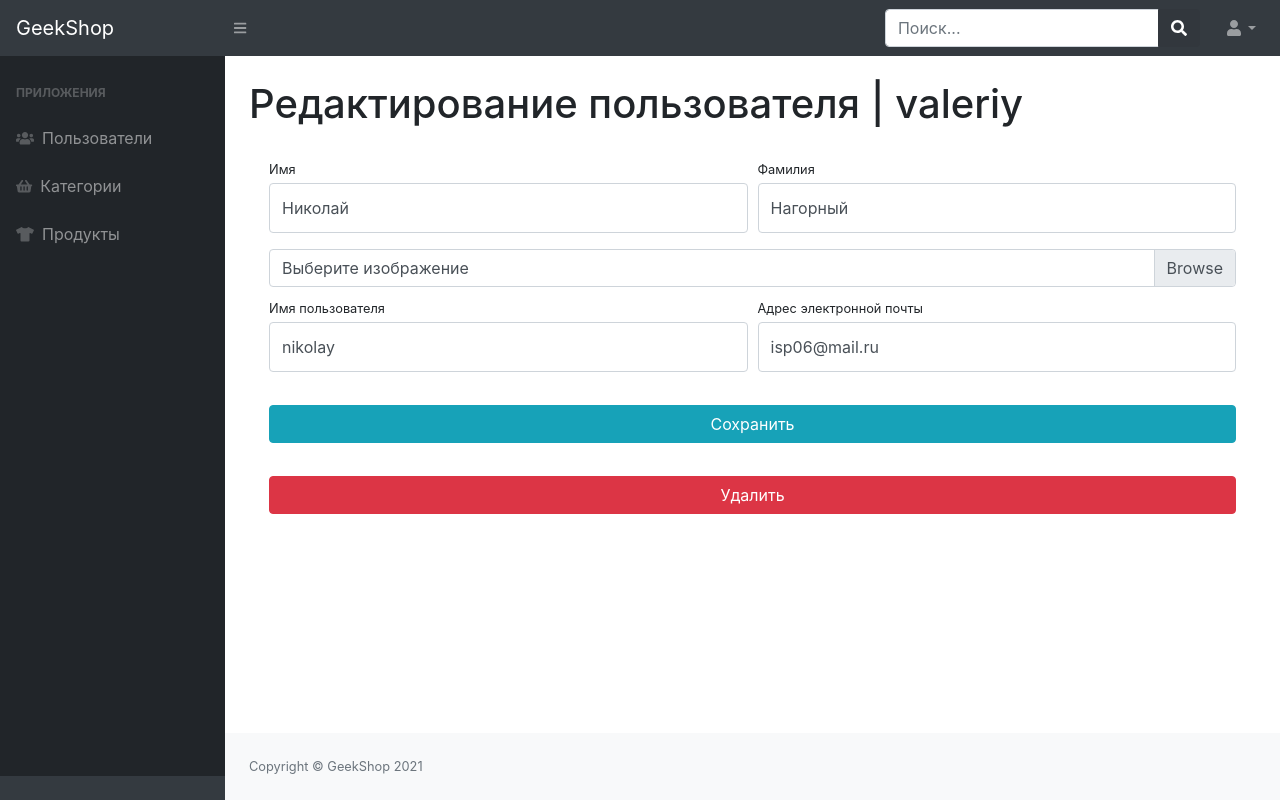
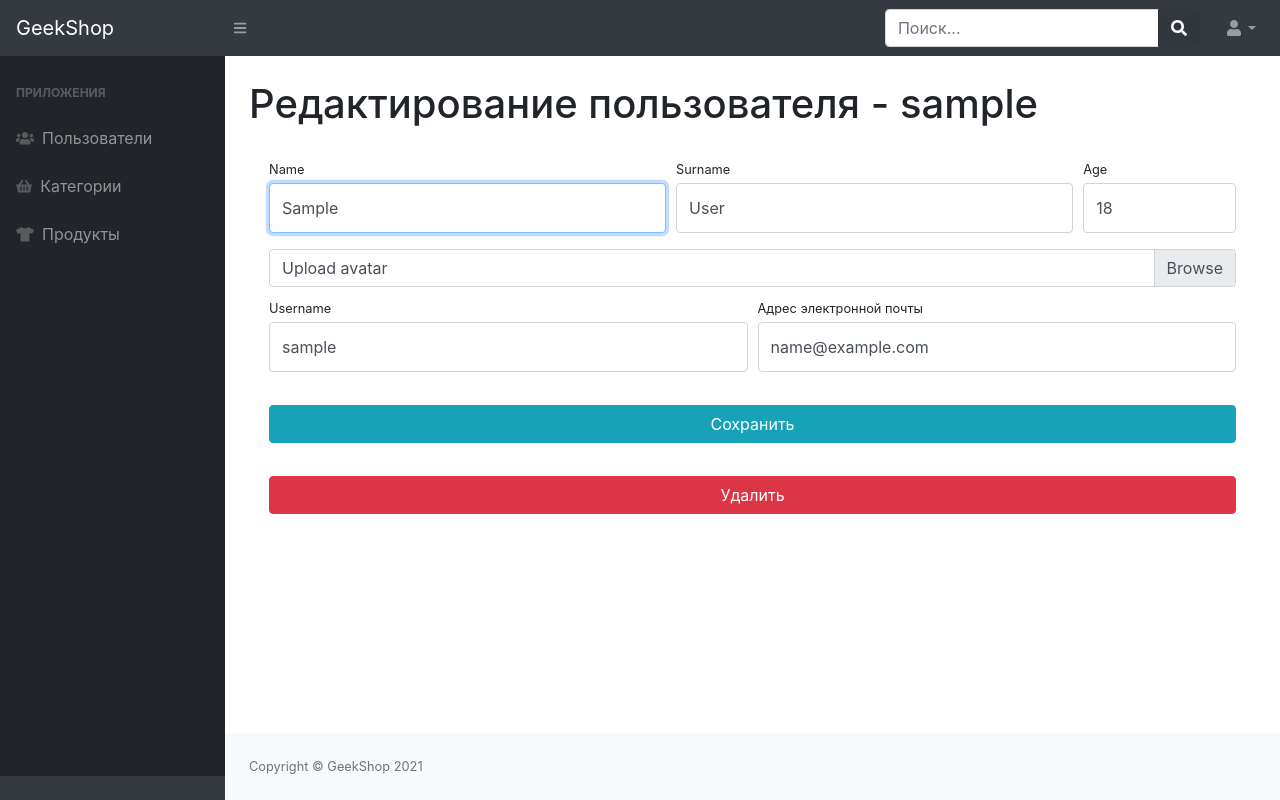
Before and after one commit to ianbel263/gb_django_1, a Django app: page /admins/user_update/1 in a window 1280 px wide. Run offline with Django 3.2, Linux system fonts and the light colour scheme; the visitor is signed in with stand-in values (Sample User, id 1); data comes from the database, SQL or seed files in the repository; some libraries are stand-ins or nearby versions.

Commit message:
add update/delete users

```diff
--- a/adminapp/forms.py
+++ b/adminapp/forms.py
@@ -1,6 +1,6 @@
 from django import forms
 
-from authapp.forms import UserRegisterForm
+from authapp.forms import UserRegisterForm, UserProfileForm
 from authapp.models import User
 from authapp.validate import validate_age
 
@@ -21,3 +21,10 @@ class UserCreateForm(UserRegisterForm):
             'password1',
             'password2',
         )
+
+
+class UserUpdateForm(UserProfileForm):
+    def __init__(self, *args, **kwargs):
+        super(UserUpdateForm, self).__init__(*args, **kwargs)
+        self.fields['username'].widget.attrs['readonly'] = False
+        self.fields['email'].widget.attrs['readonly'] = False
--- a/adminapp/templates/adminapp/admin-users-update-delete.html
+++ b/adminapp/templates/adminapp/admin-users-update-delete.html
@@ -3,46 +3,47 @@
     <div id="layoutSidenav_content">
         <main>
             <div class="container-fluid">
-                <h1 class="mt-4">Редактирование пользователя | valeriy</h1>
+                <h1 class="mt-4">Редактирование пользователя - {{ user.username }}</h1>
+                {% include 'authapp/includes/inc_message.html' %}
                 <div class="card-body">
-                    <form action="">
+                    <form action="{% url 'adminapp:user_update' user.id %}" method="post" enctype="multipart/form-data">
+                        {% csrf_token %}
                         <div class="form-row">
-                            <div class="col-lg-6">
+                            <div class="col-lg-5">
                                 <div class="form-group">
-                                    <label class="small mb-1" for="inputFirstName">Имя</label>
-                                    <input class="form-control py-4" id="inputFirstName" type="text"
-                                           value="Николай"/>
+                                    <label class="small mb-1" for="{{ form.first_name.id_for_label }}">{{ form.first_name.label }}</label>
+                                    {{ form.first_name }}
                                 </div>
                             </div>
-                            <div class="col-lg-6">
+                            <div class="col-lg-5">
                                 <div class="form-group">
-                                    <label class="small mb-1" for="inputLastName">Фамилия</label>
-                                    <input class="form-control py-4" id="inputLastName" type="text"
-                                           value="Нагорный"/>
+                                    <label class="small mb-1" for="{{ form.last_name.id_for_label }}">{{ form.last_name.label }}</label>
+                                    {{ form.last_name }}
+                                </div>
+                            </div>
+                            <div class="col-lg-2">
+                                <div class="form-group">
+                                    <label class="small mb-1" for="{{ form.age.id_for_label }}">{{ form.age.label }}</label>
+                                    {{ form.age }}
                                 </div>
                             </div>
                         </div>
                         <div class="form-row mb-2">
                             <div class="col-lg-12">
                                 <div class="custom-file">
-                                    <input type="file" class="custom-file-input" id="userAvatar" size="50">
-                                    <label class="custom-file-label" for="userAvatar">Выберите изображение</label>
+                                    {{ form.image }}
+                                    <label class="custom-file-label" for="{{ form.image.id_for_label }}">{{ form.image.label }}</label>
                                 </div>
                             </div>
                         </div>
                         <div class="form-row">
                             <div class="col-lg-6">
-                                <label class="small mb-1" for="inputUsername">Имя пользователя</label>
-                                <input class="form-control py-4" id="inputUsername" type="text"
-                                       aria-describedby="usernameHelp"
-                                       value="nikolay"/>
+                                <label class="small mb-1" for="{{ form.username.id_for_label }}">{{ form.username.label }}</label>
+                                    {{ form.username }}
                             </div>
                             <div class="col-lg-6">
-                                <label class="small mb-1" for="inputEmailAddress">Адрес электронной
-                                    почты</label>
-                                <input class="form-control py-4" id="inputEmailAddress" type="email"
-                                       aria-describedby="emailHelp"
-                                       value="isp06@mail.ru"/>
+                                <label class="small mb-1" for="{{ form.email.id_for_label }}">{{ form.email.label }}</label>
+                                    {{ form.email }}
                             </div>
                         </div>
                         <div class="form-row">
@@ -51,11 +52,15 @@
                             </div>
                         </div>
                     </form>
-                    <div class="row">
-                        <div class="col-lg-12" style="margin-top: 33px;">
-                            <input class="btn btn-danger btn-block" type="submit" value="Удалить">
+
+                    <form action="{% url 'adminapp:user_delete' user.id %}" method="post">
+                        {% csrf_token %}
+                        <div class="row">
+                            <div class="col-lg-12" style="margin-top: 33px;">
+                                <input class="btn btn-danger btn-block" type="submit" value="Удалить">
+                            </div>
                         </div>
-                    </div>
+                    </form>
                 </div>
             </div>
         </main>
--- a/adminapp/views.py
+++ b/adminapp/views.py
@@ -1,11 +1,11 @@
 from django.contrib import messages
 from django.contrib.auth.decorators import user_passes_test
 from django.http import HttpResponseRedirect
-from django.shortcuts import render
+from django.shortcuts import render, get_object_or_404
 # Create your views here.
 from django.urls import reverse
 
-from adminapp.forms import UserCreateForm
+from adminapp.forms import UserCreateForm, UserUpdateForm
 from authapp.models import User
 
 
@@ -45,9 +45,32 @@ def user_create(request):
 
 @user_passes_test(lambda user: user.is_superuser)
 def user_update(request, pk):
-    return render(request, 'adminapp/admin-users-update-delete.html')
+    current_user = get_object_or_404(User, pk=pk)
+    title = f'Geekshop - Редактирование пользователя - {current_user.username}'
+    if request.method == 'POST':
+        form = UserUpdateForm(data=request.POST, files=request.FILES, instance=current_user)
+        if form.is_valid():
+            if form.changed_data:
+                form.save()
+                messages.success(request, f'Пользователь {current_user.username} обновлен')
+            else:
+                messages.success(request, 'Вы ничего не изменили')
+            return HttpResponseRedirect(reverse('adminapp:users'))
+    else:
+        form = UserUpdateForm(instance=current_user)
+    context = {
+        'title': title,
+        'form': form,
+        'user': current_user
+    }
+    return render(request, 'adminapp/admin-users-update-delete.html', context)
 
 
 @user_passes_test(lambda user: user.is_superuser)
 def user_delete(request, pk):
-    return render(request, 'adminapp/admin-users-update-delete.html')
+    if request.method == 'POST':
+        current_user = get_object_or_404(User, pk=pk)
+        current_user.is_active = False
+        current_user.save()
+        messages.success(request, 'Пользователь успешно удален')
+    return HttpResponseRedirect(reverse('adminapp:users'))
--- a/authapp/forms.py
+++ b/authapp/forms.py
@@ -71,7 +71,7 @@ class UserProfileForm(UserChangeForm):
         )
 
     def __init__(self, *args, **kwargs):
-        super(UserChangeForm, self).__init__(*args, **kwargs)
+        super(UserProfileForm, self).__init__(*args, **kwargs)
         self.fields['username'].widget.attrs['readonly'] = True
         self.fields['email'].widget.attrs['readonly'] = True
         self.fields['first_name'].widget.attrs['autofocus'] = True
@@ -91,6 +91,6 @@ class UserRegisterForm(UserCreationForm):
         )
 
     def __init__(self, *args, **kwargs):
-        super(UserCreationForm, self).__init__(*args, **kwargs)
+        super(UserRegisterForm, self).__init__(*args, **kwargs)
         self.fields['first_name'].widget.attrs['autofocus'] = True
         update_widgets(self.fields)
```
